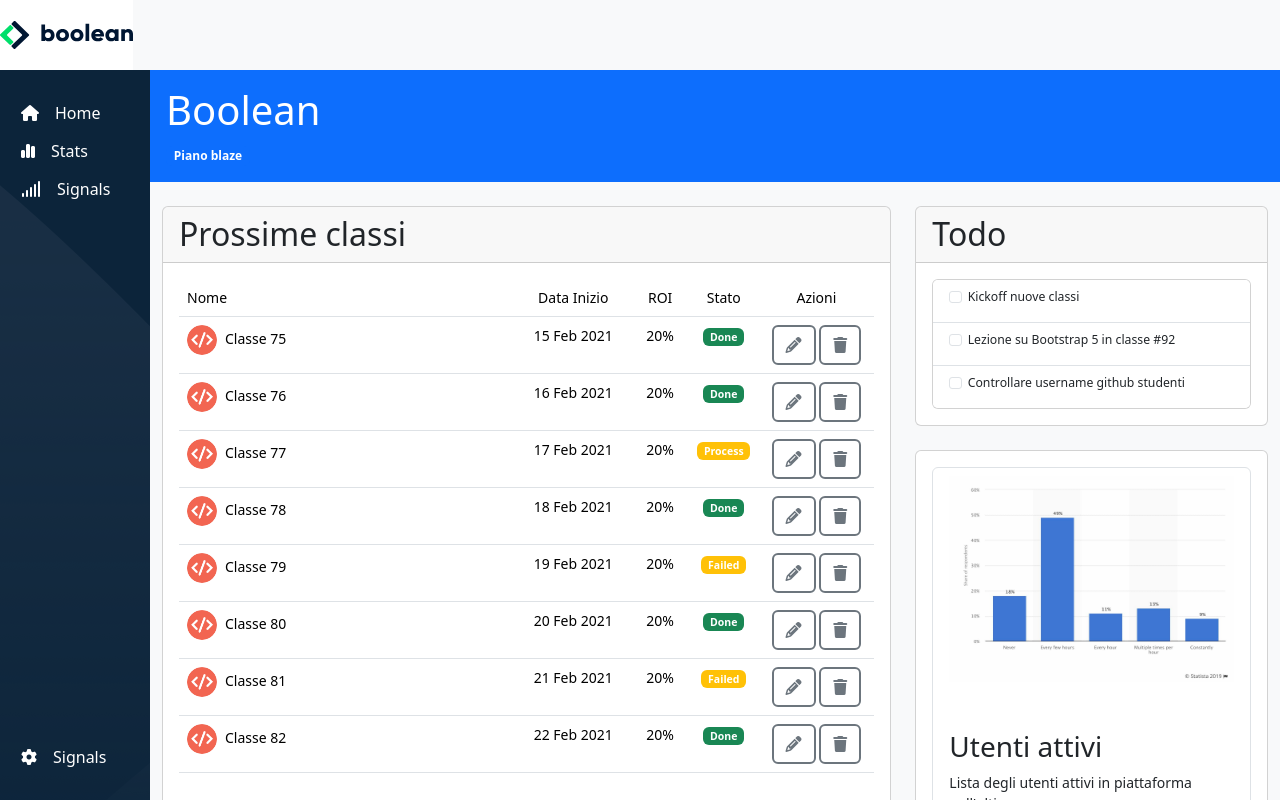
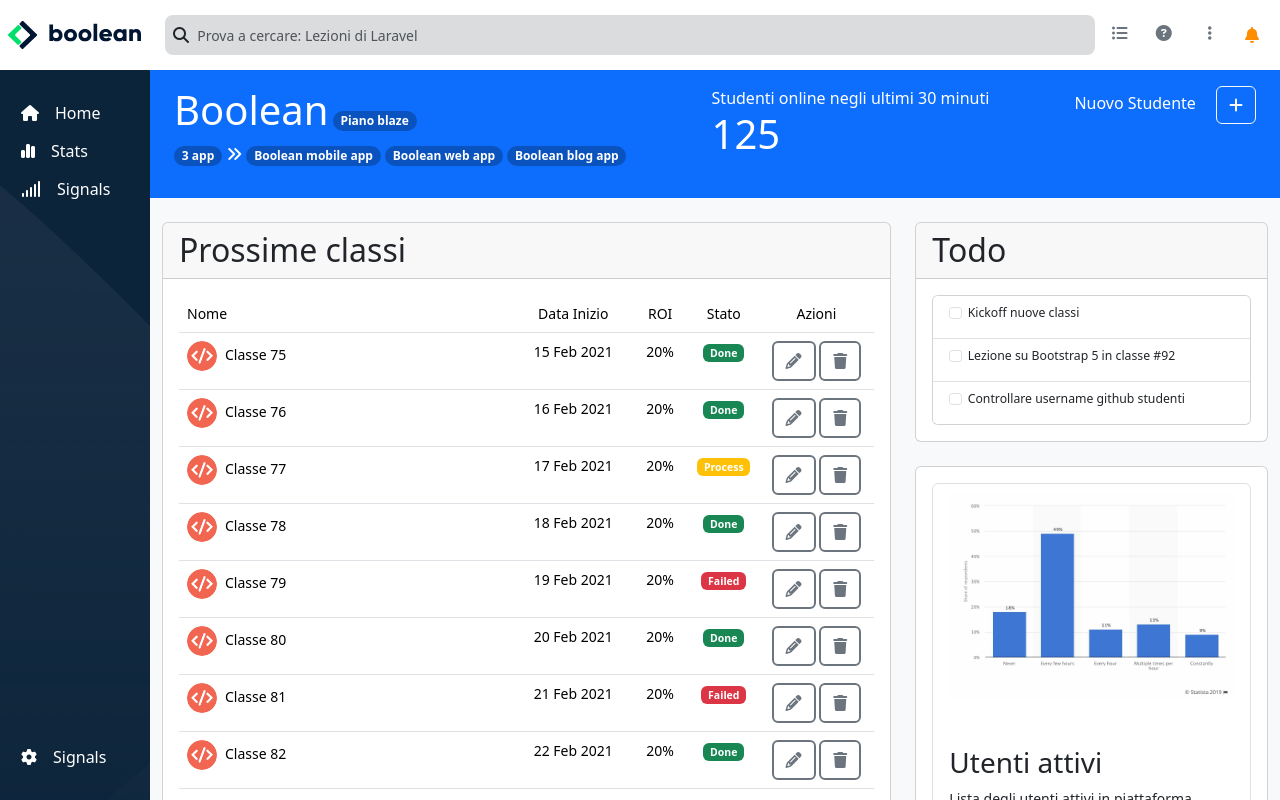
Before and after one commit to Dan848/html-css-bootstrap-dashboard, a plain HTML site: page index.html in a window 1280 px wide. Drawn offline with nearby package versions, Linux system fonts and the light colour scheme.

Commit message:
add header + top sidebar

```diff
--- a/css/style.css
+++ b/css/style.css
@@ -2,10 +2,16 @@
 :root {
     --dc-bg-nav: #0c243a;
 }
+
+.dc-orange {
+    color: #fe8e00;
+}
+
 /* HEADER */
 header {
     height: 70px;
 }
+
 /* Wrapper */
 .wrapper {
     margin-top: 70px;
--- a/index.html
+++ b/index.html
@@ -11,15 +11,35 @@
 </head>
 <body class="bg-body-tertiary">
     <!-- HEADER -->
-    <header class="fixed-top d-flex align-items-center">
-        <nav class="bg-white h-100 nav">
+    <header class="fixed-top bg-white">
+        <nav class="bg-white h-100 nav align-items-center py-1 px-2">
+            <!-- LOGO -->
             <a class="d-block h-100 d-flex align-items-center" href="#">
                 <img class="d-none d-md-block img-fluid" src="./img/logo.svg" alt="Logo">
                 <img class="d-block d-md-none h-100" src="./img/mobile-logo.png" alt="Logo">
             </a>
-            <!-- <a class="d-block h-100" href="#">
-                <img class="d-block d-md-none img-fluid h-100" src="./img/mobile-logo.png" alt="Logo">
-            </a>  -->
+            <!-- SEARCH BAR -->
+            <div class="col bg-secondary bg-opacity-25 rounded-3 ms-4 me-2 p-2">
+                <i class="fa-solid fa-magnifying-glass me-1"></i>
+                <span class="text-body text-opacity-75 small">Prova a cercare: Lezioni di Laravel</span>
+            </div>
+            <!-- ICON MENU -->
+            <div class="text-secondary">
+                <i class="fa-solid fa-list-ul mx-2 d-none d-md-inline-block"></i>
+                <i class="fa-solid fa-circle-question mx-3 d-none d-md-inline-block"></i>
+                <i class="fa-solid fa-ellipsis-vertical mx-3 d-none d-md-inline-block"></i>
+                <!-- DROPDOWN MENU -->
+                <div class="dropdown d-inline-block">
+                    <button class="btn" type="button" data-bs-toggle="dropdown" aria-expanded="false">
+                        <i class="fa-solid fa-bell dc-orange"></i>
+                    </button>
+                    <ul class="dropdown-menu">
+                      <li><a class="dropdown-item" href="#">Profilo</a></li>
+                      <li><a class="dropdown-item" href="#">Fatturazione</a></li>
+                      <li><a class="dropdown-item" href="#">Logout</a></li>
+                    </ul>
+                  </div>
+            </div>
         </nav>
     </header>
     <!-- WRAPPER -->
@@ -38,10 +58,35 @@
         <!-- MAIN -->
         <main class="flex-grow-1 overflow-y-auto">
             <!-- ASIDE -->
-            <div class="bg-primary text-white container-fluid p-3 mb-4">
-                <h1>Boolean</h1>
-                <span class="badge bg-primary filter"> Piano blaze</span>
+            <div class="bg-primary text-white container-fluid p-3 mb-4 d-flex flex-column flex-sm-row justify-content-between">
+                <!-- ADD SECTION -->
+                <div class="px-2 order-sm-2 mb-3">Nuovo Studente
+                    <button class="btn btn-outline-light ms-3" type="button" data-bs-toggle="offcanvas"
+                        data-bs-target="#offcanvasRight" aria-controls="offcanvasRight">
+                        <i class="fa-solid fa-plus"></i>
+                    </button>
+                </div>
+                <!-- BADGE SECTION -->
+                <div class="px-2 order-sm-0 mb-3">
+                    <h1 class="d-inline-block">Boolean</h1>
+                    <span class="badge bg-black bg-opacity-25 rounded-pill mb-1"> Piano blaze</span>
+                    <div>
+                        <span class="badge bg-black bg-opacity-25 rounded-pill">3 app</span>
+                        <i class="fa-solid fa-angles-right"></i>
+                        <span class="badge bg-black bg-opacity-25 rounded-pill d-md-none d-inline-block"><i class="fa-solid fa-plus"></i></span>
+                        <span class="badge bg-black bg-opacity-25 rounded-pill d-none d-md-inline-block">Boolean mobile app</span>
+                        <span class="badge bg-black bg-opacity-25 rounded-pill d-none d-md-inline-block">Boolean web app</span>
+                        <span class="badge bg-black bg-opacity-25 rounded-pill d-none d-md-inline-block">Boolean blog app</span>
+                    </div>
+                </div>
+                <!-- ONLINE NOW -->
+                <div class="px-2 order-sm-1">
+                    Studenti online negli ultimi 30 minuti
+                    <div class="h1"> 125</div>
+                </div>
+
             </div>
+            <!-- SECTION -->
             <div class="container-fluid">
                 <div class="row">
                 <!-- COL LEFT  -->
@@ -123,7 +168,7 @@
                                         </th>
                                         <td class="d-none d-sm-table-cell">19 Feb 2021</td>
                                         <td class="d-none d-sm-table-cell">20%</td>
-                                        <td><span class="badge bg-warning">Failed</span></td>
+                                        <td><span class="badge bg-danger">Failed</span></td>
                                         <td class="text-nowrap">
                                             <button class="btn btn-outline-secondary border-2"><i class="fa-solid fa-pencil"></i></button>
                                             <button class="btn btn-outline-secondary border-2"><i class="fa-solid fa-trash"></i></button>
@@ -149,7 +194,7 @@
                                         </th>
                                         <td class="d-none d-sm-table-cell">21 Feb 2021</td>
                                         <td class="d-none d-sm-table-cell">20%</td>
-                                        <td><span class="badge bg-warning">Failed</span></td>
+                                        <td><span class="badge bg-danger">Failed</span></td>
                                         <td class="text-nowrap">
                                             <button class="btn btn-outline-secondary border-2"><i class="fa-solid fa-pencil"></i></button>
                                             <button class="btn btn-outline-secondary border-2"><i class="fa-solid fa-trash"></i></button>
```
